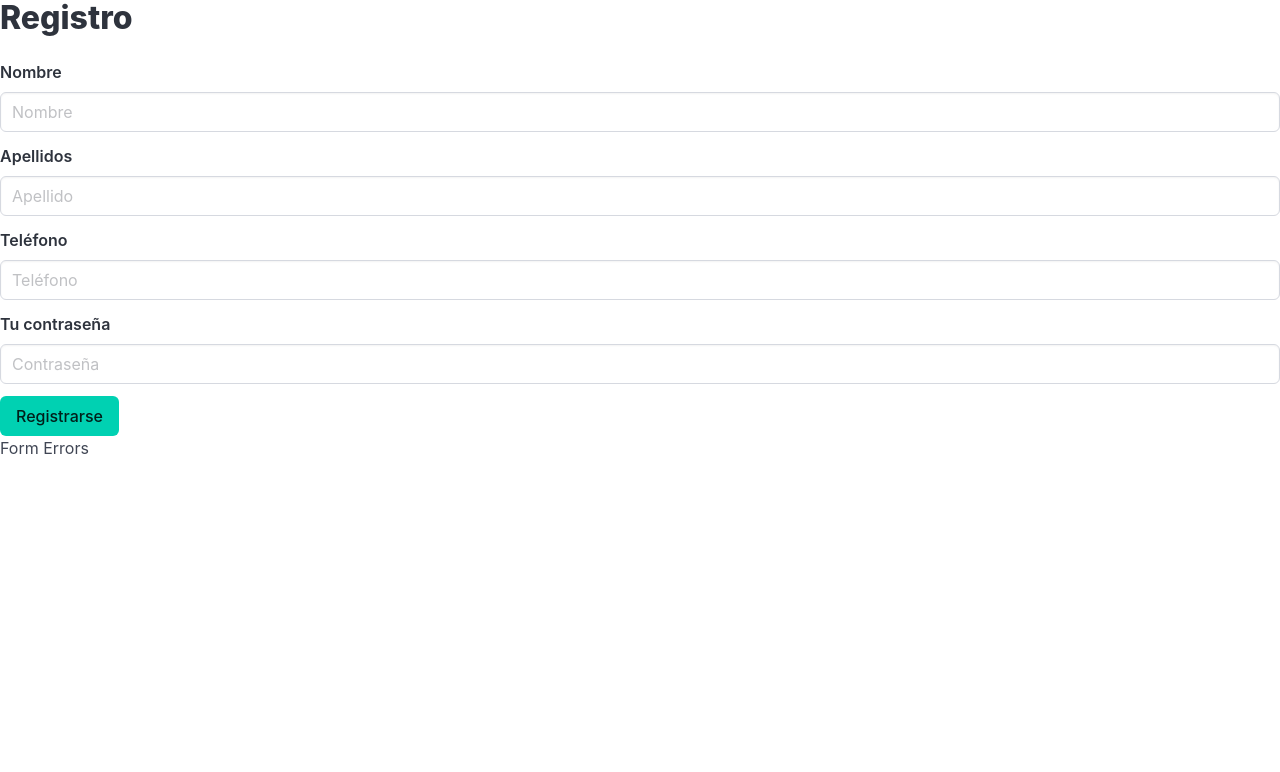
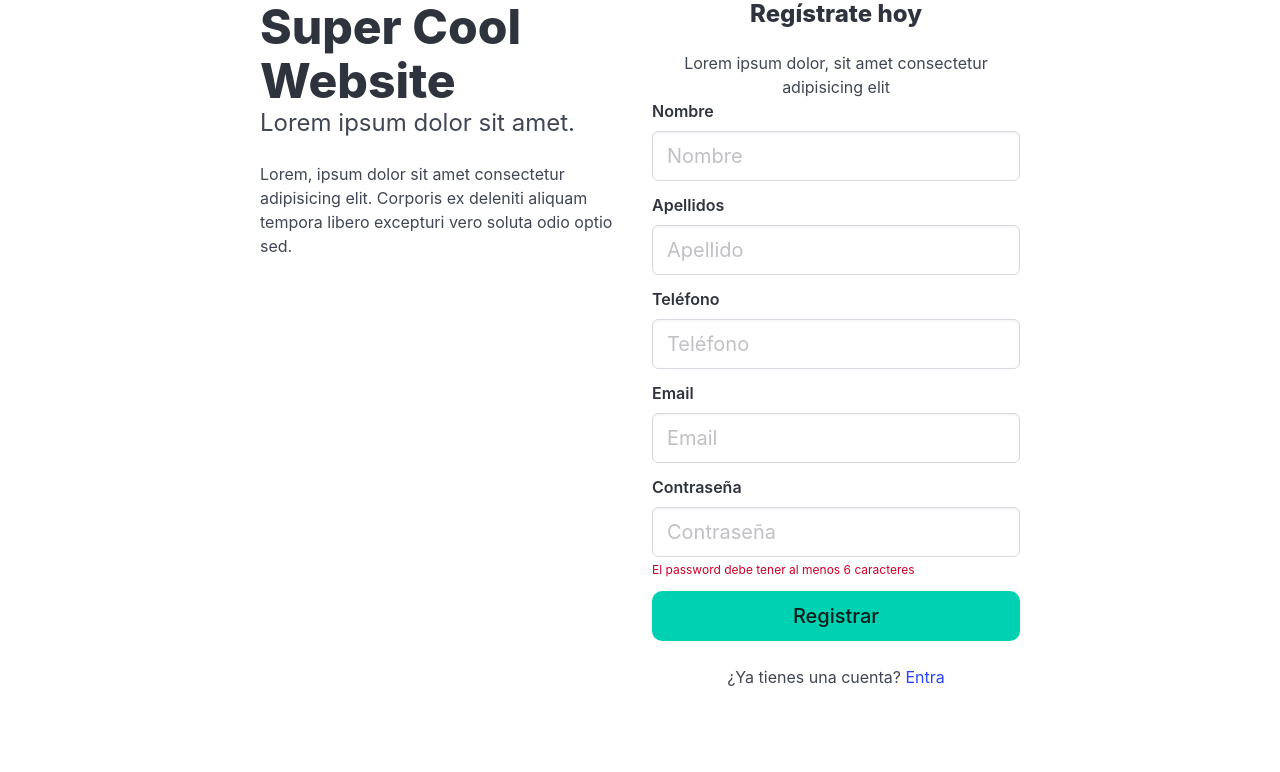
Before and after one commit to jhernandez59/dev_reg, a PHP site: page /register.php in a window 1280 px wide. Shown: the top 772 px of the page. Run offline with PHP 8.4, Linux system fonts and the light colour scheme.

Commit message:
bulma inicial version for login.php, register.php, change_password.php

```diff
--- a/public/login.php
+++ b/public/login.php
@@ -53,7 +53,7 @@ if ($_SERVER['REQUEST_METHOD'] == 'POST') {
             <form method="post" action="<?= htmlspecialchars($_SERVER['PHP_SELF']) ?>">
 
                 <!-- email -->
-                <div class="field is-left">
+                <div class="field">
                   <label class="label has-text-left" for="email">Email</label>
                   <div class="control">
                     <input class="input is-medium" type="text" placeholder="Email"
@@ -74,7 +74,8 @@ if ($_SERVER['REQUEST_METHOD'] == 'POST') {
 
                 <!-- submit -->
                 <div>
-                    <button class="button is-block is-primary is-fullwidth is-medium" type="submit">Entrar</button>
+                    <button class="button is-block is-primary is-fullwidth is-medium"
+                    type="submit">Entrar</button>
                 </div>
 
                 <br>
--- a/public/register.php
+++ b/public/register.php
@@ -11,6 +11,7 @@ class RegisterValidator extends FormValidator {
         $this->validateName();
         $this->validateSurname();
         $this->validatePhone();
+        $this->validateEmail();
         $this->validatePassword();
     }
   }
@@ -31,54 +32,108 @@ if ($_SERVER['REQUEST_METHOD'] == 'POST') {
     <head>
         <meta charset="UTF-8">
     <meta name="viewport" content="width=device-width, initial-scale=1.0">
-    <link rel="stylesheet" href="https://cdn.jsdelivr.net/npm/bulma@1.0.2/css/bulma.min.css">
     <title>Registro</title>
+    <link
+        rel="stylesheet"
+        href="https://cdn.jsdelivr.net/npm/bulma@1.0.2/css/bulma.min.css"
+        />
 </head>
 <body>
 
-    <h1 class="title">Registro</h1>
+<section class="container">
+    <div class="columns is-multiline">
+        <div class="column is-8 is-offset-2">
+        <!-- columnas arriba  -->
+        <div class="columns">
+          <div class="column left">
+              <h1 class="title is-1">Super Cool Website</h1>
+              <h2 class="subtitle colored is-4">Lorem ipsum dolor sit amet.</h2>
+              <p>Lorem, ipsum dolor sit amet consectetur adipisicing elit. Corporis ex deleniti aliquam tempora libero excepturi vero soluta odio optio sed.</p>
+          </div>
+
+          <div class="column right has-text-centered">
+              <h1 class="title is-4">Regístrate hoy</h1>
+              <p class="description">Lorem ipsum dolor, sit amet consectetur adipisicing elit</p>
 
               <form method="post" action="<?= htmlspecialchars($_SERVER['PHP_SELF']) ?>">
 
                   <!-- Name -->
                   <div class="field">
-        <label class="label">Nombre</label>
+                    <label class="label has-text-left" for="name">Nombre</label>
                     <div class="control">
-            <input class="input" type="text" name="name" value="<?=$validator ? $validator->getName() : '' ?>" placeholder="Nombre">
+                      <input class="input is-medium" type="text" placeholder="Nombre"
+                      name="name" value="<?=$validator ? $validator->getName() : '' ?>">
                     </div>
+                    <p class="help is-danger has-text-left"><?= $errors['name'] ?? '' ?></p>
                   </div>
 
                   <!-- Surname -->
                   <div class="field">
-        <label class="label">Apellidos</label>
+                    <label class="label has-text-left" for="surname">Apellidos</label>
                     <div class="control">
-            <input class="input" type="text" name="surname" value="<?=$validator ? $validator->getSurname() : '' ?>"placeholder="Apellido">
+                      <input class="input is-medium" type="text" placeholder="Apellido"
+                      name="surname" value="<?=$validator ? $validator->getSurname() : '' ?>">
                     </div>
+                    <p class="help is-danger has-text-left"><?= $errors['surname'] ?? '' ?></p>
                   </div>
 
                   <!-- Phone  -->
                   <div class="field">
-            <label class="label">Teléfono</label>
+                    <label class="label has-text-left" for="phone">Teléfono</label>
                     <div class="control">
-                <input class="input" type="text" name="phone" value="<?=$validator ? $validator->getPhone() : '' ?>" placeholder="Teléfono">
+                      <input class="input is-medium" type="text" placeholder="Teléfono"
+                      name="phone" value="<?=$validator ? $validator->getPhone() : '' ?>">
+                    </div>
+                    <p class="help is-danger has-text-left"><?= $errors['phone'] ?? '' ?></p>
+                  </div>
+
+                  <!-- email -->
+                  <div class="field">
+                      <label class="label has-text-left" for="email">Email</label>
+                      <div class="control">
+                          <input class="input is-medium" type="text" placeholder="Email"
+                          name="email" value="<?=$validator ? $validator->getEmail() : '' ?>">
+                      </div>
+                        <p class="help is-danger has-text-left"><?= $errors['email'] ?? '' ?></p>
+                  </div>
+
+                  <!-- password -->
+                  <div class="field">
+                    <label class="label has-text-left" for="password">Contraseña</label>
+                    <div class="control">
+                    <input class="input is-medium" type="password" placeholder="Contraseña"
+                    name="password" value="<?=$validator ? $validator->getPassword() : '' ?>">
+                    <p class="help is-danger has-text-left"><?= $errors['password'] ?? '' ?></p>
+                    <p class="help is-danger has-text-left">El password debe tener al menos 6 caracteres</p>
                     </div>
                   </div>
 
-        <!-- Password -->
-        <div class="field">
-            <label class="label">Tu contraseña</label>
-            <div class="control">
-                <input class="input" type="password" name="password" value="<?=$validator ? $validator->getPassword() : '' ?>"placeholder="Contraseña">
+                <!-- submit -->
+                <div>
+                    <button class="button is-block is-primary is-fullwidth is-medium"
+                    type="submit">Registrar</button>
+                </div>
+
+                <br>
+                ¿Ya tienes una cuenta? <a href="login.php">Entra</a>
+                <br><br>
+
+                <br>
+            </form>
+
           </div>
         </div>
+      </div>
+      <!-- Fin columnas arriba -->
 
-        <!-- Submit -->
-        <div class="control">
-            <button class="button is-primary" type="submit">Registrarse</button>
+      <div class="column is-8 is-offset-2">
+        <!-- columnas abajo -->
+        <div class="columns">
+
         </div>
-
-    </form>
-
+      </div>
+    </div>
+  </section>
 
 <?php
 if (($_SERVER['REQUEST_METHOD'] == 'POST') && empty($errors)) {
@@ -89,12 +144,12 @@ if (($_SERVER['REQUEST_METHOD'] == 'POST') && empty($errors)) {
     header('Location: index_tmp.html');
     exit();
 } else {
-    echo '<h3>Form Errors</h3>';
-    echo '<ul>';
-    foreach ($errors as $error) {
-        echo "<li>$error</li>";
-    }
-    echo '</ul>';
+    // echo '<h3>Form Errors</h3>';
+    // echo '<ul>';
+    // foreach ($errors as $error) {
+    //     echo "<li>$error</li>";
+    // }
+    // echo '</ul>';
 }
 ?>
 </body>
```
Also changed, not shown: public/change_password.php (+58 -18 lines). Lines whose indentation alone changed are shown as unchanged.
